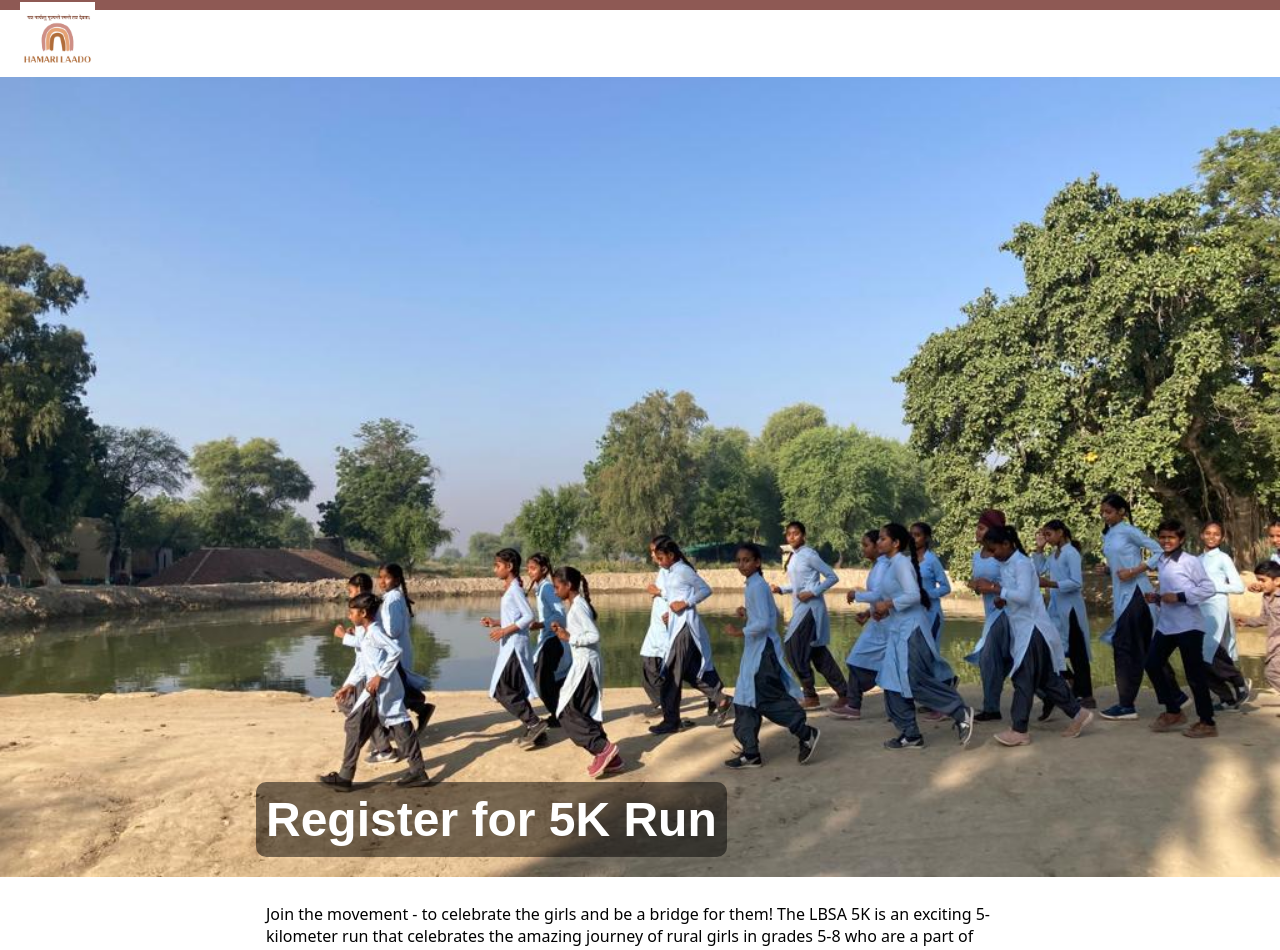
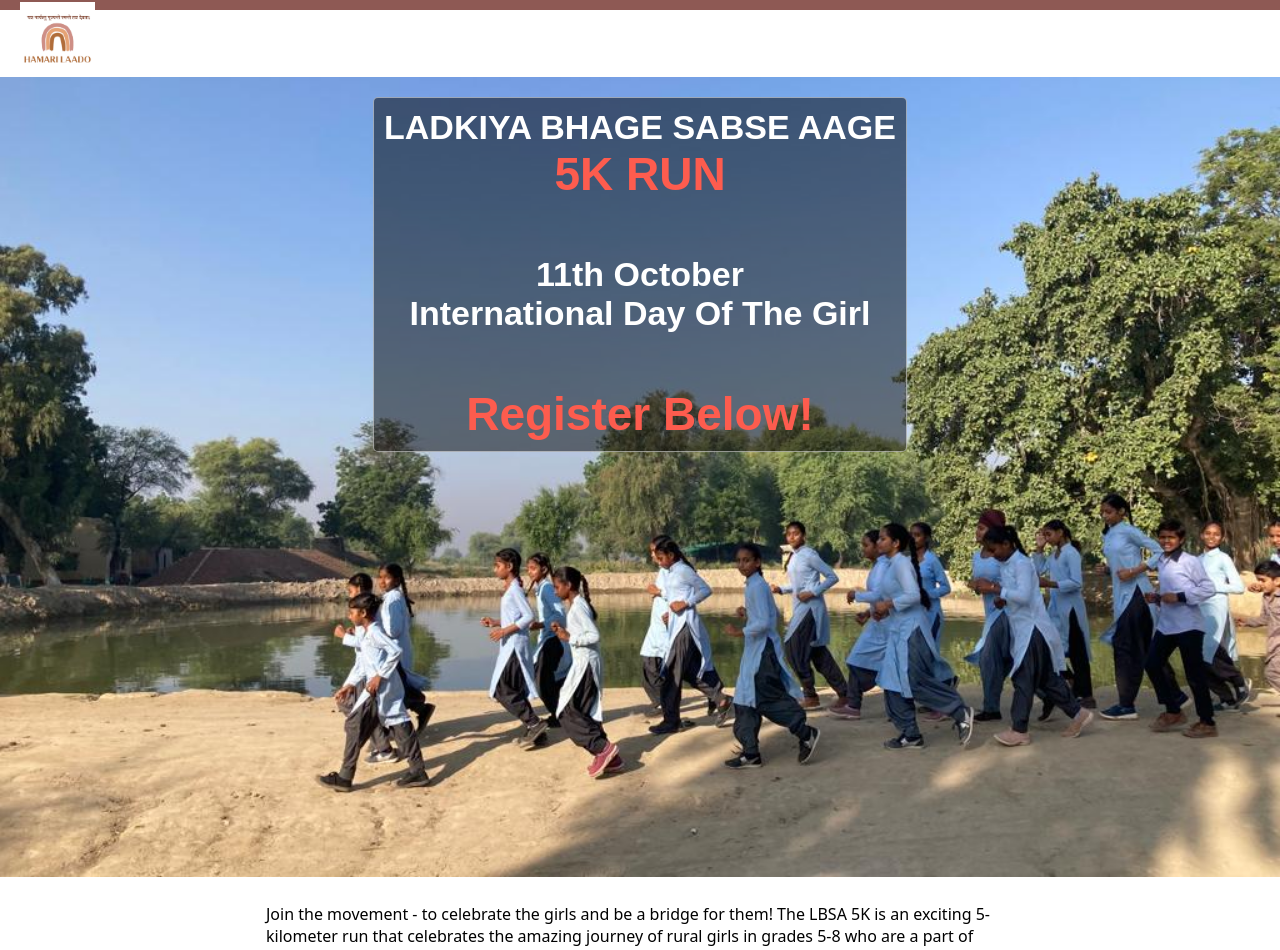
Before and after one commit to Shubhamsss123/hamarilaado_work, a React (Create React App) app in the folder frontend/: page / in a window 1280 px wide. Shown: the top 950 px of the page. Built offline with nearby package versions, Linux system fonts and the light colour scheme.

Commit message:
Reformated all screens and added validations along with updating PAN

```diff
--- a/frontend/src/components/AddUser.css
+++ b/frontend/src/components/AddUser.css
@@ -10,16 +10,14 @@ html, body {
 /* Container for the image and overlay */
 .image-container {
   position: relative;
-    width: 80%;
-    height: 80vh; /* Fullscreen height */
+  width: 100%;
+  height:70%;
   overflow: hidden;
 }
 
-  /* Background image */
 .background-image {
   width: 80%;
   height: 80%;
-    object-fit: cover; /* Ensures the image covers the entire container */
   position: absolute;
   top: 0;
   left: 0;
@@ -32,21 +30,34 @@ html, body {
 }
 
 /* Overlay header */
+
 .overlay-header {
   position: absolute;
-    bottom: 20px;
+  top: 20px; /* Adjust as needed */
+  left: 50%;
+  transform: translateX(-50%); /* Center horizontally */
+  width: auto; /* Adjust width to fit content */
+  background-color: rgba(0, 0, 0, 0.5);
   color: white;
-    margin-left: 20%;
-    text-align: center;
-    background-color: rgba(0, 0, 0, 0.5); /* Semi-transparent background */
   padding: 10px;
-    border-radius: 10px;
+  border: 1px solid rgba(255, 255, 255, 0.5); /* Optional: adds a border */
+  border-radius: 5px; /* Optional: rounded corners */
+  z-index: 10; /* Ensure it's on top of the image */
+  text-align: center; /* Center text */
+}
+
+
+.overlay-header h2 {
+  font-size: 34px; /* Adjust size as needed */
+  text-transform: capitalize;
+  margin: 0;
 }
 
 .overlay-header h1 {
-    font-size: 48px;
+  font-size: 46px; /* Adjust size as needed */
+  text-transform: capitalize;
+  color: #fd5c4e;
   margin: 0;
-    font-weight: bold;
 }
 
 .overlay-header p {
@@ -62,6 +73,8 @@ html, body {
   font-family: system-ui, -apple-system, BlinkMacSystemFont, 'Segoe UI', Roboto, Oxygen, Ubuntu, Cantarell, 'Open Sans', 'Helvetica Neue', sans-serif;
   background-color: #ffffff; /* Light background for the form */
   }
+
+
 
 /* Form section */
 .userform {
@@ -186,20 +199,22 @@ html, body {
 display: flex;
 flex-direction: column; /* Stack elements vertically */
 align-items: center; /* Center the elements horizontally */
+width: 80%; /* Add this to maintain consistency with other content */
 }
 
 .showPan .inputBox {
 margin-bottom: 15px; /* Add spacing between input fields */
-  width: 80%; /* Adjust the width to fit the container */
+width: 100%; /* Make input fields take up the full width of the container */
 }
 
 .paymentButton {
-  line-height: 2;
+line-height: 1;
 padding: 10px 20px;
 margin-top: 10px; /* Add space between inputs and button */
 text-align: center;
-  width: 80%; /* Adjust the width to fit the container */
+width: 50%; /* Make the button take up the full width of the container */
 }
+
 
 .close-button {
 position: absolute;
--- a/frontend/src/components/AddUser.js
+++ b/frontend/src/components/AddUser.js
@@ -5,6 +5,7 @@ import headerImage from '../resources/header.png';
 import donateImage from '../resources/donate.jpg';
 
 const AddUser = () => {
+    const [err2, setErr2] = useState(false);
     const [err, setErr] = useState(false);
     const [name, setName] = useState('');
     const [email, setEmail] = useState('');
@@ -38,26 +39,63 @@ const AddUser = () => {
     //     addUser(option);  // Call addUser with the selected option
     // };
 
-    const handlePayment = async (amount) => {
+    const handlePayment = async (pan, amount) => {
         const paymentDetails = {
             name: name,
             email: email,
             contact: phone,
+            pan : pan,
+            regno: regNo,
             amount1: amount
         };
 
+        let local_err2 = false;
+
         try {
-            console.log('Payment Details:', paymentDetails); // Debug payment details
-            const paymentResponse = await processPayment(paymentDetails);
-            console.log('Payment Response:', paymentResponse); // Debug payment response
-            navigate('/');
-        } catch (paymentError) {
+
+            if (!pan || !amount) {
+                setErr2(true);
+                local_err2 = true;
+            }
+            else if (!Number.isInteger(Number(amount))) {
+                setErr2(true);
+                local_err2 = true;
+            }
+            else {
+                setErr2(false);
+                setShowPanInput(false);
+            }
+
+            const result = await fetch('https://girls5k.org/api/update-pan', {
+                method: "POST",
+                body: JSON.stringify({paymentDetails}),
+                headers: {
+                    'Content-Type': 'application/json',
+                }
+            });
+            const resultData = await result.json();
+            console.log('Add User Result:', resultData); // Debug add user result
+
+            // After successful user registration, check the option and handle payment
+            if (resultData) {
+                const paymentResponse = await processPayment(paymentDetails);
+                console.log('Payment Response:', paymentResponse); // Debug payment response
+                navigate('/');
+                console.log('Payment Details:', paymentDetails); // Debug payment details
+
+
+            }
+        }
+        catch (paymentError) {
             console.error('Payment Error:', paymentError); // Log payment error
         }
+
+
     };
 
     const addUser = async (option) => {
         let local_err = false;
+        let event_name = '50k Run Oct 2024'
 
         if (!name || !email || !gender || !phone || !city || !state || !country || !mode || !consentChecked) {
             setErr(true);
@@ -70,7 +108,7 @@ const AddUser = () => {
             try {
                 const result = await fetch('https://girls5k.org/api/add-user', {
                     method: "POST",
-                    body: JSON.stringify({name, email, gender, phone, city, state, country, mode }),
+                    body: JSON.stringify({name, email, gender, phone, city, state, country, mode, event_name }),
                     headers: {
                         'Content-Type': 'application/json',
                     }
@@ -95,9 +133,16 @@ const AddUser = () => {
     return (
         <div className="user">
             <div className="image-container">
-                <img src={headerImage} alt="Large background" className="background-image" />
+            <img src={headerImage} alt="Large background" className="background-image" />
                 <div className="overlay-header">
-                    <h1>Register for 5K Run</h1>
+                    <h2>LADKIYA BHAGE SABSE AAGE</h2>
+                    <h1>5K RUN</h1>
+                    <br/><br/><br/>
+                    <h2>11th October</h2>
+                    <h2>International Day of The Girl</h2>
+                    <br/><br/><br/>
+
+                    <h1>Register Below!</h1>
                 </div>
             </div>
             <div className="headertext">
@@ -169,6 +214,7 @@ The LBSA 5K is an exciting 5-kilometer run that celebrates the amazing journey o
                             <p>Would you like your impact to last longer? Donate below:</p>
                             <div className="donateButtons-div">
                                 <button className="donateButton" onClick={() => {
+                                    setPan('');
                                     setAmount(700);
                                     setIsAmountDisabled(true);
                                     setShowPanInput(true); // Hide PAN input when selecting a fixed donation
@@ -176,6 +222,7 @@ The LBSA 5K is an exciting 5-kilometer run that celebrates the amazing journey o
                                     Donate a pair of Shoes (INR 700)
                                 </button>
                                 <button className="donateButton" onClick={() => {
+                                    setPan('');
                                     setAmount(15000);
                                     setIsAmountDisabled(true);
                                     setShowPanInput(true); // Hide PAN input when selecting a fixed donation
@@ -183,6 +230,7 @@ The LBSA 5K is an exciting 5-kilometer run that celebrates the amazing journey o
                                     Donate a Run (INR 15,000)
                                 </button>
                                 <button className="donateButton" onClick={() => {
+                                    setPan('');
                                     setAmount(''); // Clear the amount
                                     setIsAmountDisabled(false);
                                     setShowPanInput(true); // Show PAN input for custom donation
@@ -193,8 +241,8 @@ The LBSA 5K is an exciting 5-kilometer run that celebrates the amazing journey o
 
                             {showPanInput && (
                                 <div classname = "showPan">
-                                    <input onChange={(e) => setPan(e.target.value)} value={pan} className="inputBox" type="text" placeholder="Enter PAN No" />
-
+                                    <center><input onChange={(e) => setPan(e.target.value)} value={pan} className="inputBox" type="text" placeholder="Enter PAN No" />
+                                    {err2 && !pan && <span className="invalid-input">Enter a PAN</span>}
                                     <input
                                         onChange={(e) => setAmount(e.target.value)}
                                         value={amount}
@@ -203,9 +251,17 @@ The LBSA 5K is an exciting 5-kilometer run that celebrates the amazing journey o
                                         placeholder="Enter Amount"
                                         disabled={isAmountDisabled}  // Disable the field if a fixed amount is selected
                                     />
-                                    <button className="paymentButton" onClick={() => handlePayment(amount)}>
+                                    {err2 && !amount && <span className="invalid-input">Enter an Amount</span>}
+
+                                    <button className="paymentButton" onClick={() => {
+                                        setPan('');
+                                        setAmount(15000);
+                                        setIsAmountDisabled(true);
+                                        handlePayment(pan, amount)
+                                    }
+                                    }>
                                         Proceed and Pay
-                                    </button>
+                                    </button></center>
                                 </div>
                             )}
                             <p>Press ‘close’ to go back to the main site!</p>
--- a/frontend/src/components/Terms.css
+++ b/frontend/src/components/Terms.css
@@ -26,30 +26,6 @@ html, body {
     z-index: -1; /* Puts the image behind the overlay */
   }
 
-  /* Overlay header */
-  .overlay-header {
-    position: absolute;
-    bottom: 20px;
-    color: white;
-    margin-left: 20%;
-    text-align: center;
-    background-color: rgba(0, 0, 0, 0.5); /* Semi-transparent background */
-    padding: 10px;
-    border-radius: 10px;
-  }
-
-  .overlay-header h1 {
-    font-size: 48px;
-    margin: 0;
-    font-weight: bold;
-  }
-
-  .overlay-header p {
-    font-size: 20px;
-    margin: 10px 0 0;
-  }
-
-
    .headertext {
     padding: 10px;
     margin-left: 20%; /* Margin for the parent element */
@@ -59,7 +35,7 @@ html, body {
     }
 
   /* Form section */
-  .userform {
+  .userwaiver {
     padding: 20px;
     margin-left: 20%; /* Margin for the parent element */
     margin-right: 20%;
--- a/frontend/src/components/Terms.js
+++ b/frontend/src/components/Terms.js
@@ -6,9 +6,9 @@ function Terms() {
 
 
     return (
-        <div className="user">
+        <div className="userwaiver">
             <h2>Liability Waiver</h2>
-            <p className="payment">- I understand that participating in a running Race involves certain risks, including, but not limited to, falls, contact with other participants, the effects of weather, traffic, conditions of the road, the possible reckless conduct of other participants, including the potential the contraction of a communicable disease resulting from contact with other participants/members, volunteers, race personnel, contract service providers, employees, and spectators, and other risks, known and unknown, which may result in property damage, serious personal injury/illness, or death. All stresses and hazards associated with this activity cannot be foreseen. I am voluntarily participating in the Race with knowledge of dangers involved and hereby agree to accept any and all inherent risks or property damage, personal injury/illness, or death. I am participating in the Race at my own risk and I am aware and understand that I am responsible for my own safety.</p>
+            <p>- I understand that participating in a running Race involves certain risks, including, but not limited to, falls, contact with other participants, the effects of weather, traffic, conditions of the road, the possible reckless conduct of other participants, including the potential the contraction of a communicable disease resulting from contact with other participants/members, volunteers, race personnel, contract service providers, employees, and spectators, and other risks, known and unknown, which may result in property damage, serious personal injury/illness, or death. All stresses and hazards associated with this activity cannot be foreseen. I am voluntarily participating in the Race with knowledge of dangers involved and hereby agree to accept any and all inherent risks or property damage, personal injury/illness, or death. I am participating in the Race at my own risk and I am aware and understand that I am responsible for my own safety.</p>
             <p>- I certify as a material condition to my being permitted to enter this Race that I am physically fit and sufficiently trained for the completion of this event and that my physical condition has been verified by a licensed health care provider.</p>
             <p>- I understand and agree that organizers are not responsible for any loss of property, injury/illness or death which may occur at the Race, wherever, whenever or however the same may occur, including owing to ordinary negligence on the part of organizers, with other participants, volunteers, race personnel, contract service providers, directors, officers, employees, and spectators, and I assume full responsibility for any such injuries/illnesses, damages or losses that may occur at the Race.</p>
             <p>- I know that running in an event that is organized or converted as a virtual activity where I run on my own, at a date and time of my choosing, in a location and running route of my choosing, which will not have any support or security measures in place by organizers is a potentially hazardous activity, which could result in injury or death. I acknowledge that I am participating in the activity outlined by this virtual event by my own free will and at my own personal risk. I agree to follow all pedestrian safety ordinances including running on a sidewalk where available and not in the road. I agree to follow the rules of the road if no sidewalk or multi-use trail is available, and I will run against oncoming traffic and not with traffic.</p>
```
Also changed, not shown: 1 other file (tests, documents, lock files or other folders). Lines whose indentation alone changed are shown as unchanged.
